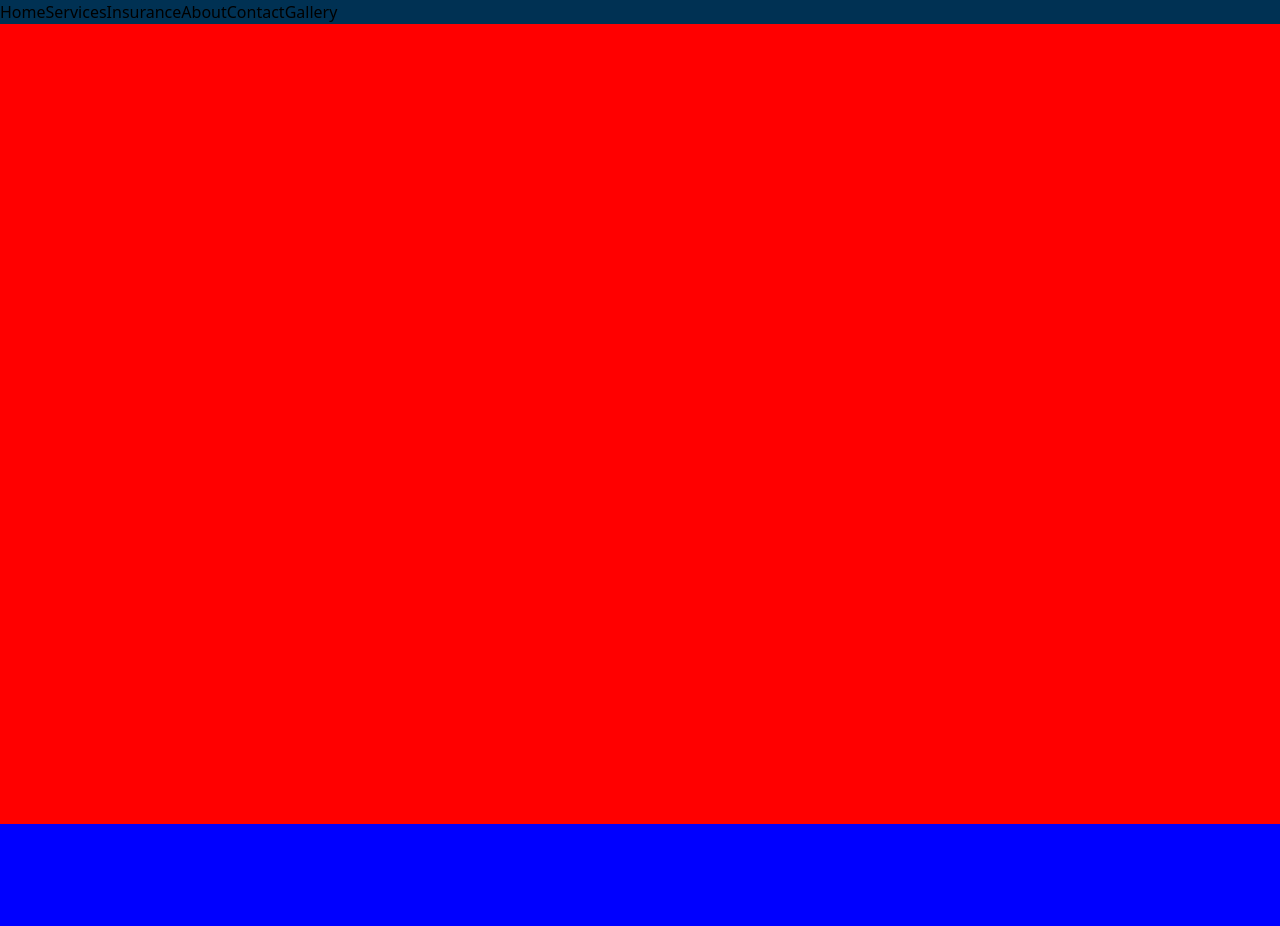
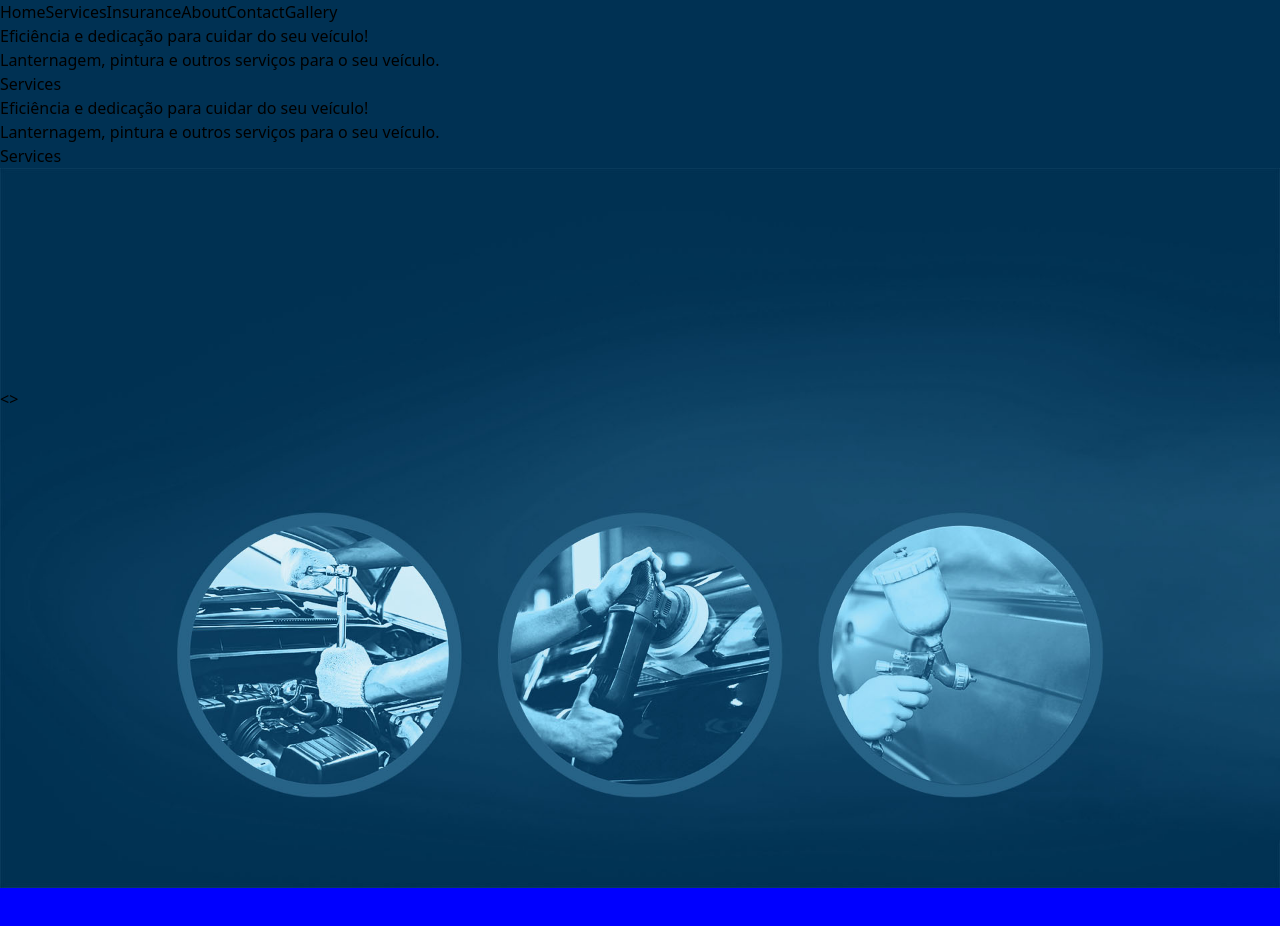
Before and after one commit to andreiafsouza/eldoauto, a React (Vite) app: page / in a window 1280 px wide. Shown: the top 926 px of the page. Built offline with nearby package versions, Linux system fonts and the light colour scheme.

Commit message:
feat: add carousel

```diff
--- a/src/App.tsx
+++ b/src/App.tsx
@@ -1,3 +1,4 @@
+import Home from "./components/Home";
 import "./styles/main.css";
 import Navbar from "~/components/Navbar";
 
@@ -18,12 +19,7 @@ function App() {
     <div style={{ position: "relative" }}>
       <Navbar />
       <main>
-        <section
-          style={{ height: "100vh", width: "100%", background: "red" }}
-          id="home"
-        >
-          {/* Home content */}
-        </section>
+        <Home />
 
         <section
           style={{ height: "100vh", width: "100%", background: "blue" }}
--- /dev/null
+++ b/src/components/Buttons/PrimaryBtn.tsx
@@ -0,0 +1,7 @@
+import React from "react";
+
+const PrimaryBtn = () => {
+  return <div>PrimaryBtn</div>;
+};
+
+export default PrimaryBtn;
--- /dev/null
+++ b/src/components/Carousel.tsx
@@ -0,0 +1,114 @@
+import { useState, useEffect } from "react";
+import firstBanner from "../assets/banner-04.jpg";
+import secondBanner from "../assets/banner-05.jpg";
+
+interface Slide {
+  id: number;
+  url: string;
+  alt: string;
+}
+
+const Carousel = () => {
+  const SliderData: Slide[] = [
+    {
+      id: 999,
+      url: firstBanner,
+      alt: "primeiro banner",
+    },
+    {
+      id: 998,
+      url: secondBanner,
+      alt: "segundo banner",
+    },
+  ];
+
+  const [current, setCurrent] = useState<number>(0);
+  const length: number = SliderData.length;
+  const next: number = (current + 1) % length;
+  const previous: number = (current - 1 + length) % length;
+
+  const nextSlide = () => {
+    setCurrent(next);
+  };
+
+  const previousSlide = () => {
+    setCurrent(previous);
+  };
+
+  const moveDot = (index: number) => {
+    setCurrent(index);
+  };
+
+  /* slider autoplay */
+  useEffect(() => {
+    const interval = setInterval(() => {
+      nextSlide();
+    }, 6000);
+    return () => clearInterval(interval);
+  }, [current]);
+
+  return (
+    <div className="relative w-full h-full">
+      <div className="absolute top-[42%] w-full flex">
+        <div className="caret-left" onClick={previousSlide}>
+          {"<"}
+        </div>
+        <div className="caret-right" onClick={nextSlide}>
+          {">"}
+        </div>
+      </div>
+      <div className="image-wrapper">
+        {SliderData.map((slide, index) => (
+          <div key={index}>
+            <div
+              className={
+                index === current && index === 0
+                  ? "text-wrapper"
+                  : "text-hidden"
+              }
+            >
+              <div className="text-box">
+                <h1>Eficiência e dedicação para cuidar do seu veículo!</h1>
+              </div>
+            </div>
+            <div
+              className={
+                index === current && index === 1
+                  ? "text-second-slide"
+                  : "text-hidden"
+              }
+            >
+              <div className="text-second">
+                <h1>
+                  Lanternagem, pintura e outros serviços para o seu veículo.
+                </h1>
+                <a href="#" data-nav="services">
+                  Services
+                </a>
+              </div>
+            </div>
+            <div
+              className={index === current ? "slide active" : "slide"}
+              key={slide.id}
+            >
+              {index === current && (
+                <img src={slide.url} alt={slide.alt} className="image" />
+              )}
+            </div>
+          </div>
+        ))}
+      </div>
+      <div className="container-dots">
+        {Array.from({ length: length }).map((_, index) => (
+          <div
+            key={index}
+            onClick={() => moveDot(index)}
+            className={index === current ? "dot active" : "dot"}
+          ></div>
+        ))}
+      </div>
+    </div>
+  );
+};
+
+export default Carousel;
--- /dev/null
+++ b/src/components/Home.tsx
@@ -0,0 +1,11 @@
+import Carousel from "./Carousel";
+
+const Home = () => {
+  return (
+    <section id="home">
+      <Carousel />
+    </section>
+  );
+};
+
+export default Home;
--- a/tailwind.config.js
+++ b/tailwind.config.js
@@ -5,6 +5,7 @@ export default {
     extend: {
       colors: {
         blue: "#003153",
+        gray: "#e6e6e9",
       },
       fontFamily: {
         sans: ["Noto Sans", "sans-serif"],
```
Also changed, not shown: src/assets/banner-04.jpg (added), src/assets/banner-05.jpg (added), src/components/Buttons/index.tsx (added).
